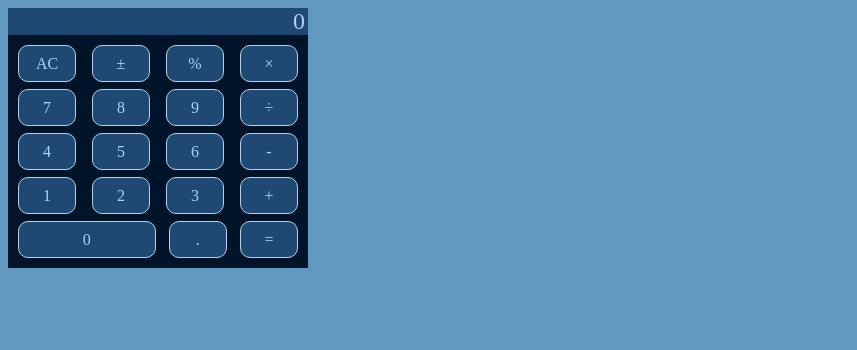
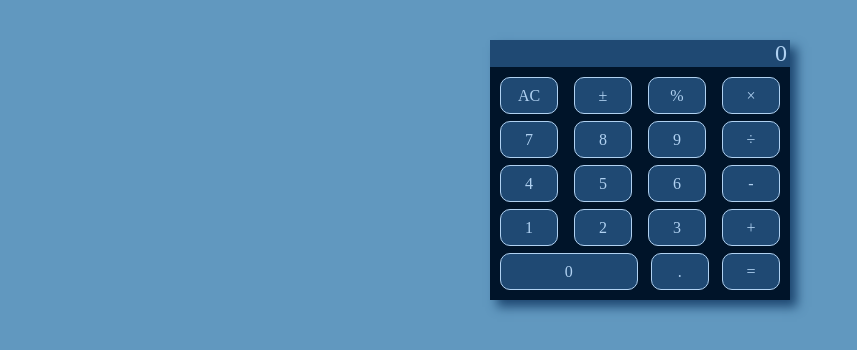
Before and after one commit to dslemay/javascript-calculator, a React (Create React App) app: page / in a window 1280 px wide. Shown: the top 350 px of the page, without its empty margins (0-857 px from the left). Built offline with nearby package versions, Linux system fonts and the light colour scheme.

Commit message:
Add final style and positioning of calculator

```diff
--- a/src/style/App.scss
+++ b/src/style/App.scss
@@ -2,10 +2,16 @@ body {
   background-color: #6198BF;
 }
 
+#root {
+  width: 100%;
+}
+
 .calculator-app {
   width: 300px;
+  margin: 0 auto;
+  margin-top: 40px;
   background-color: #001429;
-  border-radius: 10px;
+  box-shadow: 7px 7px 10px #1F4973;
 }
 
 .calculator-buttons {
```
